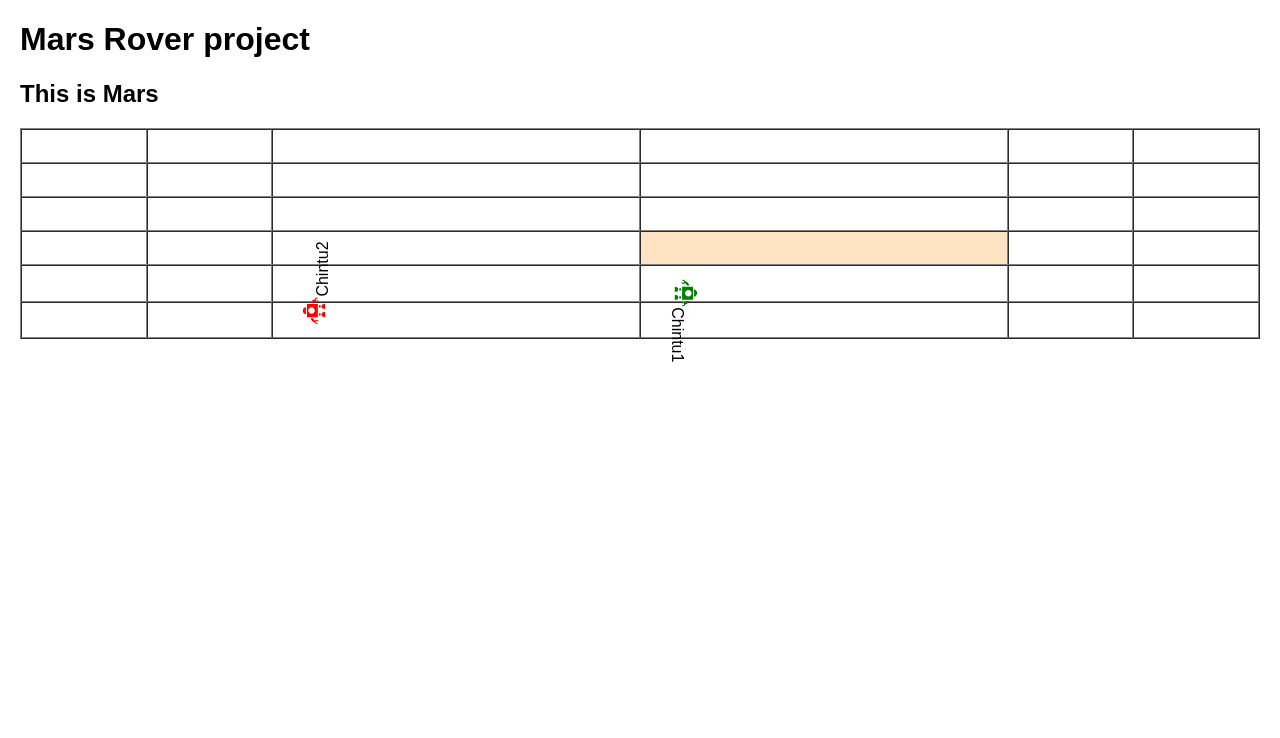
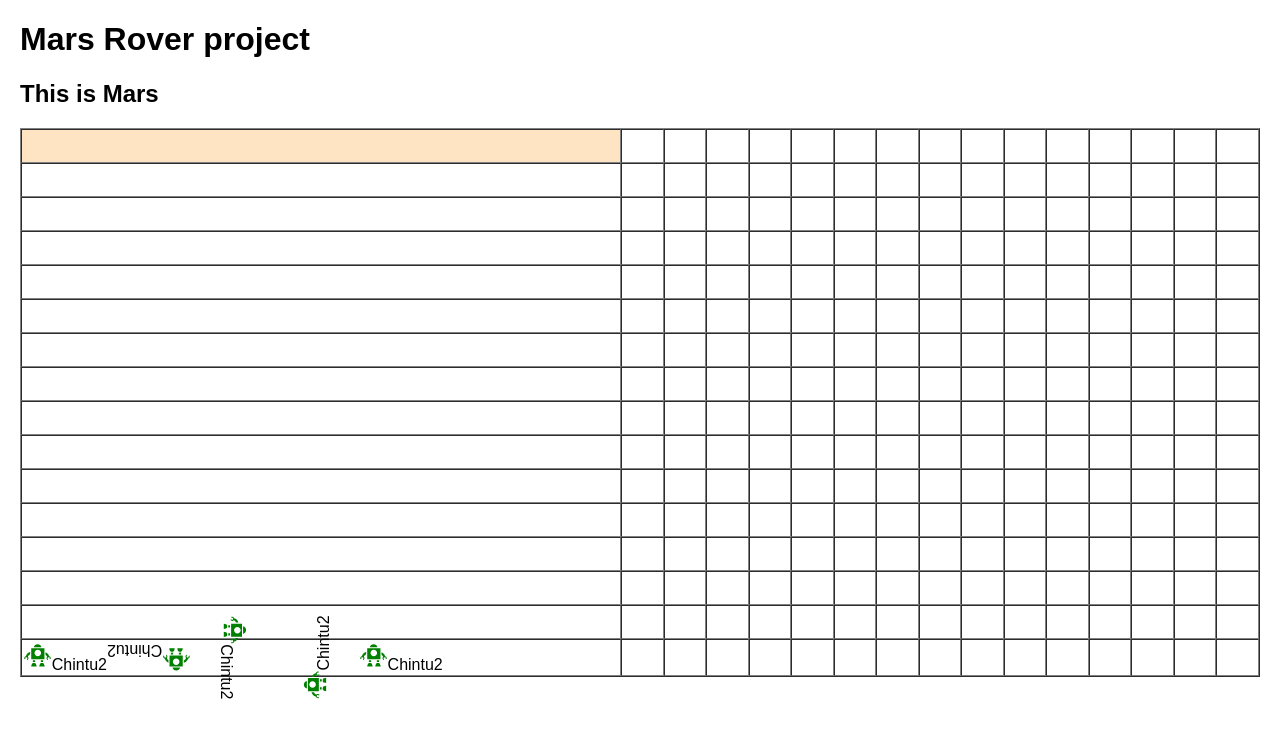
Before and after one commit to kumasachin/mars-rover, a React (Create React App) app: page / in a window 1280 px wide. Shown: the top 738 px of the page. Built offline with nearby package versions, Linux system fonts and the light colour scheme.

Commit message:
** memory leak fix now robots are moving

```diff
--- a/src/components/GridMap/GridMap.jsx
+++ b/src/components/GridMap/GridMap.jsx
@@ -5,12 +5,12 @@ import "./GridMap.css";
 const GridMap = ({ name = "unKnown surface" }) => {
   const marsRover = {
     map: {
-      x: 6,
-      y: 6,
+      x: 16,
+      y: 16,
     },
     lostCell: {
-      x: [3],
-      y: [2],
+      x: [],
+      y: [],
     },
     robots: [
      {
@@ -20,17 +20,53 @@ const GridMap = ({ name = "unKnown surface" }) => {
         d: "N",
         color: "green",
         currentPosition: "1 1 N",
-        instructions: "RFFF",
+        instructions: "FFFFFFFFFFFFFFFFFFFFFF",
       },
       {
-        name: "Chintu2",
-        x: 2,
-        y: 1,
-        d: "N",
-        color: "red",
-        currentPosition: "1 1 N",
-        instructions: "LLRFF",
-      }
+         name: "Chintu2",
+         x: 0,
+         y: 0,
+         d: "N",
+         color: "green",
+         currentPosition: "1 1 N",
+         instructions: "RFFFFFFFF",
+       },
+       {
+          name: "Chintu2",
+          x: 0,
+          y: 0,
+          d: "S",
+          color: "green",
+          currentPosition: "1 1 N",
+          instructions: "LFFFFFFFFFFFFFFFF",
+        },
+        {
+           name: "Chintu2",
+           x: 0,
+           y: 0,
+           d: "E",
+           color: "green",
+           currentPosition: "1 1 N",
+           instructions: "LFFFFFFFFFFFFFFFFFFFFFFFF",
+         },
+         {
+            name: "Chintu2",
+            x: 0,
+            y: 0,
+            d: "W",
+            color: "green",
+            currentPosition: "1 1 N",
+            instructions: "FFFFFFFFFFFFFFFFFFFFFFFFFF",
+          },
+          {
+             name: "Chintu2",
+             x: 0,
+             y: 0,
+             d: "N",
+             color: "green",
+             currentPosition: "1 1 N",
+             instructions: "RFFFFFFFFFFFFFFFFFFFFF",
+           }
     ],
   };
 
--- a/src/components/GridSurface/GridSurface.jsx
+++ b/src/components/GridSurface/GridSurface.jsx
@@ -4,19 +4,16 @@ import { robotNextStep } from "../../utils/robotMovement";
 
 import "./GridSurface.css";
 
-export const GridSurface = ({
-  dimension,
-  lostCell = {},
-  robots = [],
-}) => {
+export const GridSurface = ({ dimension, lostCell = {}, robots = [] }) => {
   const [robotPosition, setRobotNewPosition] = useState(robots);
+  const [lostCellData, setLostCellData] = useState(lostCell);
   const [iteratorForRobot, setInstructionStatus] = useState({
     instructionCount: 0,
-    numberOfRobotsRemainToPosition: 0
+    numberOfRobotsRemainToPosition: 0,
   });
 
   const delay = async (delayInms) => {
-    return new Promise(resolve  => {
+    return new Promise((resolve) => {
       setTimeout(() => {
         resolve(2);
       }, delayInms);
@@ -26,40 +23,61 @@ export const GridSurface = ({
   const moveRobot = async () => {
     const {
       instructionCount,
-      numberOfRobotsRemainToPosition
+      numberOfRobotsRemainToPosition,
     } = iteratorForRobot;
     const robotToMove = robots[numberOfRobotsRemainToPosition];
 
-    if (robotPosition.length - 1 >= numberOfRobotsRemainToPosition && robotToMove.instructions.length > instructionCount) {
-      console.log("numberOfRobotsRemainToPosition", numberOfRobotsRemainToPosition)
-    console.log("move", robotToMove.name, "with instruction", robotToMove.instructions);
-    console.log("robotNumber sequence", robotPosition.length - 1 >= numberOfRobotsRemainToPosition)
-    console.log("robot instruction", robotToMove.instructions, robotToMove.instructions.length > instructionCount)
+    if (
+      robotPosition.length - 1 >= numberOfRobotsRemainToPosition &&
+      robotToMove.instructions.length > instructionCount
+    ) {
+      const robotWithNewPosition = robotNextStep(
+        robotPosition[numberOfRobotsRemainToPosition],
+        instructionCount,
+        dimension,
+        lostCell
+      );
+      console.log("robotWithNewPosition", robotWithNewPosition);
+      const lostCellUpdated = { ...lostCellData };
 
-
-
-      const robotWithNewPosition = robotNextStep(robotPosition[numberOfRobotsRemainToPosition], instructionCount, dimension);
-      console.log("robotWithNewPosition", robotWithNewPosition);
+      if (
+        robotWithNewPosition.lost &&
+        ("x" in robotWithNewPosition.lost || "y" in robotWithNewPosition.lost)
+      ) {
+        lostCellUpdated.x.push(robotWithNewPosition.lost.x);
+        lostCellUpdated.y.push(robotWithNewPosition.lost.y);
+      }
       const robotSetWithNewPosition = [...robotPosition];
 
-      robotSetWithNewPosition[numberOfRobotsRemainToPosition] = robotWithNewPosition;
+      robotSetWithNewPosition[
+        numberOfRobotsRemainToPosition
+      ] = robotWithNewPosition;
       //robotSetWithNewPosition.push(robotWithNewPosition);
-      await delay(1000);
-      console.log("£££££££££££££",robotToMove.name, "command to excute", robotToMove.instructions[instructionCount]);
-      if (robotToMove.instructions.length -1 <= instructionCount) {
+      await delay(300);
+      console.log(
+        "£££££££££££££",
+        robotToMove.name,
+        "command to excute",
+        robotToMove.instructions[instructionCount]
+      );
+      if (robotToMove.instructions.length - 1 <= instructionCount) {
         setInstructionStatus({
           instructionCount: 0,
-          numberOfRobotsRemainToPosition: numberOfRobotsRemainToPosition + 1
+          numberOfRobotsRemainToPosition: numberOfRobotsRemainToPosition + 1,
         });
-       } else {
+      } else {
         setInstructionStatus({
           instructionCount: instructionCount + 1,
-          numberOfRobotsRemainToPosition: numberOfRobotsRemainToPosition
+          numberOfRobotsRemainToPosition: numberOfRobotsRemainToPosition,
         });
-       }
+      }
+      setLostCellData(lostCellUpdated);
       setRobotNewPosition(robotSetWithNewPosition);
-      console.log("$$$$$$$$$$$$$$$$$$$$$$$$robotSetWithNewPosition", robotSetWithNewPosition);
-     // console.log("after robot", robotSetWithNewPosition)
+      console.log(
+        "$$$$$$$$$$$$$$$$$$$$$$$$robotSetWithNewPosition",
+        robotSetWithNewPosition
+      );
+      // console.log("after robot", robotSetWithNewPosition)
     }
   };
 
@@ -70,6 +88,10 @@ export const GridSurface = ({
   useEffect(() => {
     moveRobot();
   }, [robotPosition]);
+
+  useEffect(() => {
+    console.log("lostCellData", lostCellData);
+  }, [lostCellData]);
 
   return (
     <table
@@ -82,7 +104,7 @@ export const GridSurface = ({
       <tbody>
         <GridRow
           dimension={dimension}
-          lostCell={lostCell}
+          lostCell={lostCellData}
           robots={robotPosition}
         />
       </tbody>
--- a/src/modules/GridColumn/GridColumn.jsx
+++ b/src/modules/GridColumn/GridColumn.jsx
@@ -20,8 +20,7 @@ const GridColumn = ({
   const renderColumn = () => {
     let columns = [];
     for (let index = 0; index < dimension.x; index++) {
-      const lostCellClass =
-        lostCell.x && lostCell.x.includes(index) ? "lostCell" : "";
+      let lostCellClass = lostCell.x && lostCell.x.includes(index) && lostCell.y && lostCell.y.includes(rowIndex) ? "lostCell" : "";
       const allRobotInCell = robotDetail.filter((robot) => {
         return robot.y === rowIndex && robot.x === index;
       });
```
